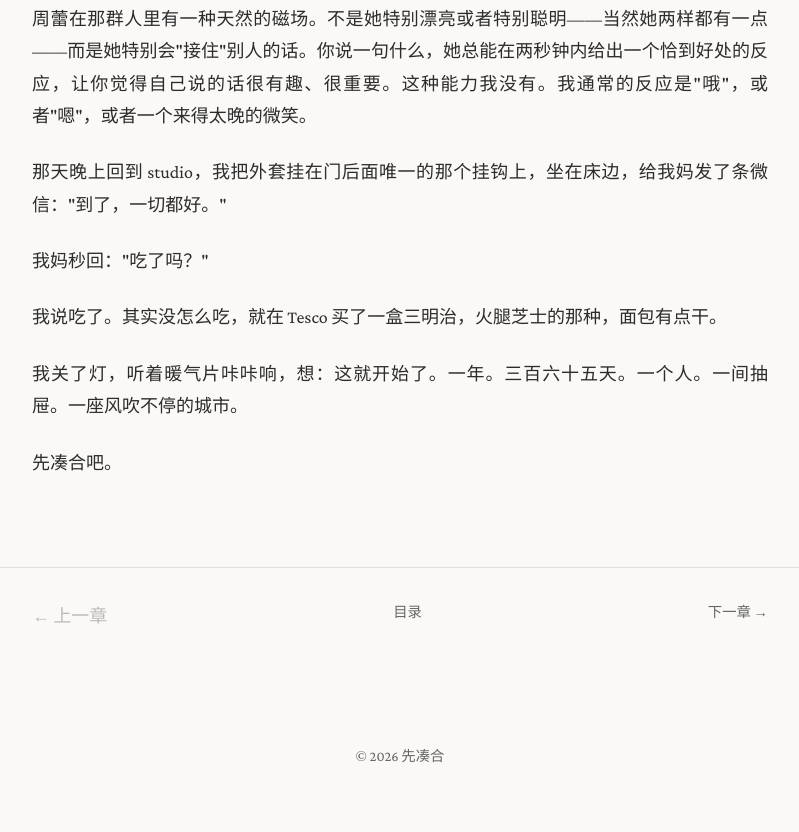
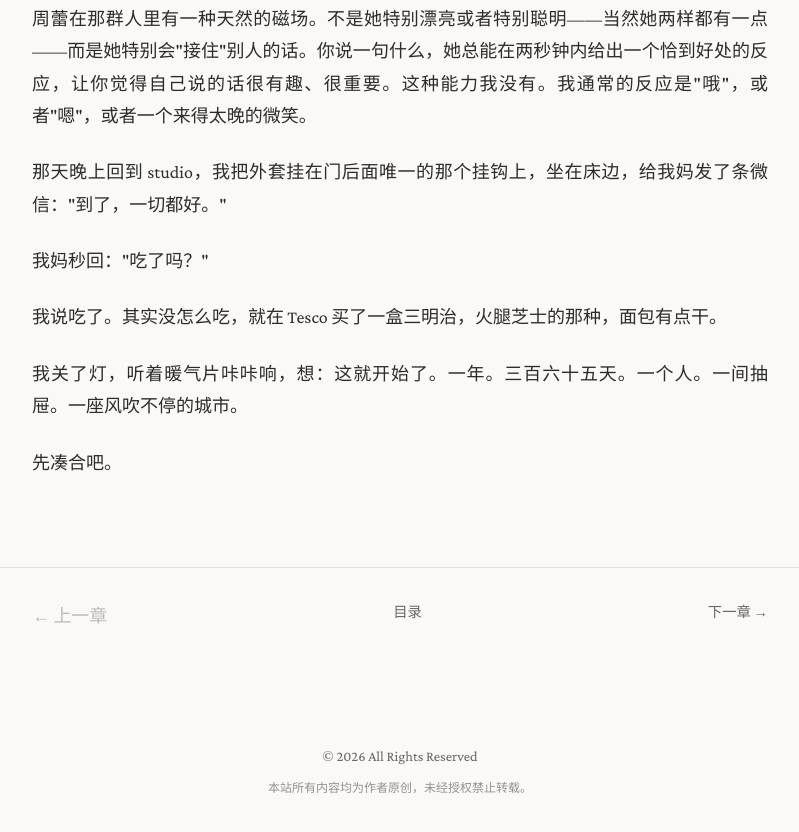
Before and after one commit to verBubble/Novel, a plain HTML site: page docs/chapter-01.html in a window 1280 px wide. Shown: the part 4086-4918 px from the top of the page, without its empty margins (240-1039 px from the left). Drawn offline with nearby package versions, Linux system fonts and the light colour scheme.

Commit message:
Add copyright notice to footer

```diff
--- a/docs/chapter-01.html
+++ b/docs/chapter-01.html
@@ -70,7 +70,7 @@
     </nav>
 
     <footer class="footer">
-        <p>© 2026 先凑合</p>
+        <p>© 2026 All Rights Reserved</p><p class="copyright-notice">本站所有内容均为作者原创，未经授权禁止转载。</p>
     </footer>
 </body>
 </html>
--- a/docs/style.css
+++ b/docs/style.css
@@ -284,6 +284,12 @@ body {
     font-size: 0.9rem;
 }
 
+.copyright-notice {
+    font-size: 0.75rem;
+    margin-top: 0.5rem;
+    opacity: 0.7;
+}
+
 /* ===== Chapter Page Styles ===== */
 .chapter-page {
     padding-top: 80px;
```
Also changed, not shown: docs/chapter-02.html (+1 -1 lines), docs/chapter-03.html (+1 -1 lines), docs/chapter-04.html (+1 -1 lines), docs/chapter-05.html (+1 -1 lines), docs/chapter-06.html (+1 -1 lines), docs/chapter-07.html (+1 -1 lines), docs/chapter-08.html (+1 -1 lines), docs/chapter-09.html (+1 -1 lines), docs/chapter-10.html (+1 -1 lines), docs/chapter-11.html (+1 -1 lines), docs/chapter-12.html (+1 -1 lines), docs/index.html (+2 -1 lines).
